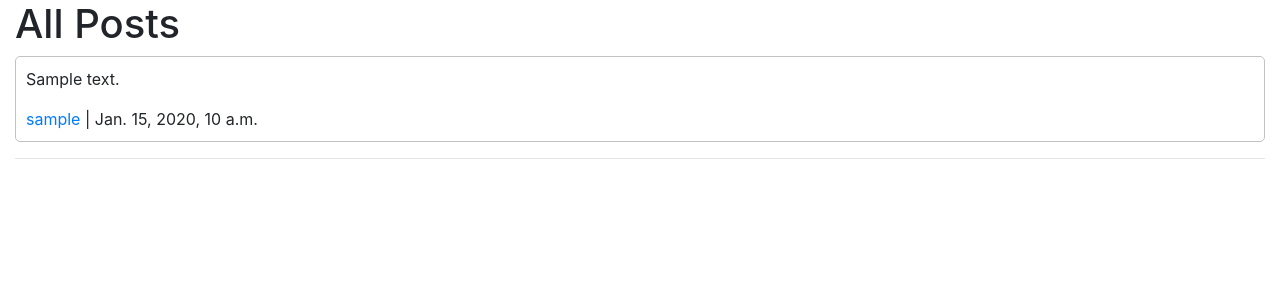
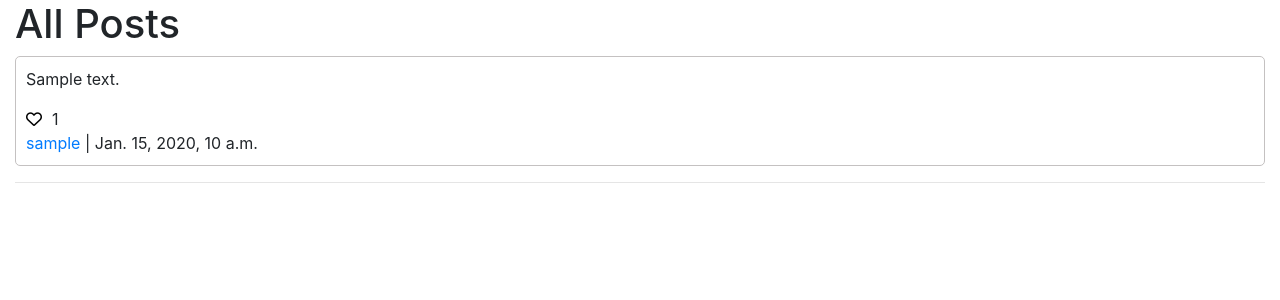
Before and after one commit to mhmdy01/cs50web-project4-network, a Django app: page / in a window 1280 px wide. Shown: the part 56-356 px from the top of the page. Run offline with Django 3.2, Linux system fonts and the light colour scheme; tables that the repository leaves empty hold one stand-in row (values such as "Sample post"); some libraries are stand-ins or nearby versions.

Commit message:
posts/like/front: allow logged-in users to like posts
@templates: (for each post) added a form that allows liking the post and
    a span that displays current likes count

@views/like_post: updated response so view now redirects to last template
    where like request came from (using referer header)
also, added some logic that check if referer is (somehow) valid

@tests/like_post: updated corresponding test to reflect these changes (the referer header)

```diff
--- a/network/static/network/styles.css
+++ b/network/static/network/styles.css
@@ -4,3 +4,14 @@
     padding: 10px;
     margin-bottom: 5px;
 }
+
+.faheart {
+    background: none;
+    padding: 0px;
+    border: none;
+}
+
+.likes-container {
+    display: flex;
+    column-gap: 10px;
+}
--- a/network/templates/network/layout.html
+++ b/network/templates/network/layout.html
@@ -5,6 +5,7 @@
     <head>
         <title>{% block title %}Social Network{% endblock %}</title>
         <link rel="stylesheet" href="https://stackpath.bootstrapcdn.com/bootstrap/4.4.1/css/bootstrap.min.css" integrity="sha384-Vkoo8x4CGsO3+Hhxv8T/Q5PaXtkKtu6ug5TOeNV6gBiFeWPGFN9MuhOf23Q9Ifjh" crossorigin="anonymous">
+        <link rel="stylesheet" href="https://cdnjs.cloudflare.com/ajax/libs/font-awesome/6.0.0-beta2/css/all.min.css" integrity="sha512-YWzhKL2whUzgiheMoBFwW8CKV4qpHQAEuvilg9FAn5VJUDwKZZxkJNuGM4XkWuk94WCrrwslk8yWNGmY1EduTA==" crossorigin="anonymous" referrerpolicy="no-referrer" />
         <link href="{% static 'network/styles.css' %}" rel="stylesheet">
     </head>
     <body>
--- a/network/templates/network/pagination.html
+++ b/network/templates/network/pagination.html
@@ -20,6 +20,17 @@
                     {% if request.user == post.user %}
                         <button type="button" class="btn btn-primary btn-sm edit-post">Edit</button>
                     {% endif %}
+
+                    <div class="likes-container">
+                        <form action="{% url 'like_post' post.id %}" method="post">
+                            {% csrf_token %}
+                            <button type="submit" class="faheart">
+                                <i class="fa-regular fa-heart"></i>
+                            </button>
+                        </form>
+                        <span>{{ post.fans.count }}</span>
+                    </div>
+
                     <div>
                         <a href="{% url 'profile' post.user.username %}">{{ post.user }}</a>
                         |
--- a/network/tests.py
+++ b/network/tests.py
@@ -652,6 +652,6 @@ class PostLikesTests(TestCase):
         c = Client()
         # MUST LOGIN FIRST
         c.login(**self.foo_credentials)
-        response = c.post(f'/posts/{post_to_like.id}/like')
+        response = c.post(f'/posts/{post_to_like.id}/like', HTTP_REFERER='http://testserver/', follow=True)
 
         self.assertEqual(response.status_code, 200)
--- a/network/views.py
+++ b/network/views.py
@@ -1,4 +1,5 @@
 import json
+from urllib.parse import urlparse
 
 from django.contrib.auth import authenticate, login, logout
 from django.db import IntegrityError
@@ -255,6 +256,14 @@ def like_post(request, post_id):
     # update post likes
     post_to_like.fans.add(request.user)
 
-    # for now: return dummy response to validate tests
-    return HttpResponse()
-    # TODO: how to redirect @last template/view url
+    # redirect @last template/view url
+    last_url = str(request.META.get('HTTP_REFERER', ''))
+    last_url_domain = urlparse(last_url).netloc
+    current_url_domain = urlparse(request.get_raw_uri()).netloc
+
+    # BUT MUST VALIDATE IT FIRST
+    # last url can't be empty or external url
+    if not last_url or last_url_domain != current_url_domain:
+        return HttpResponseBadRequest()
+
+    return redirect(last_url)
```
